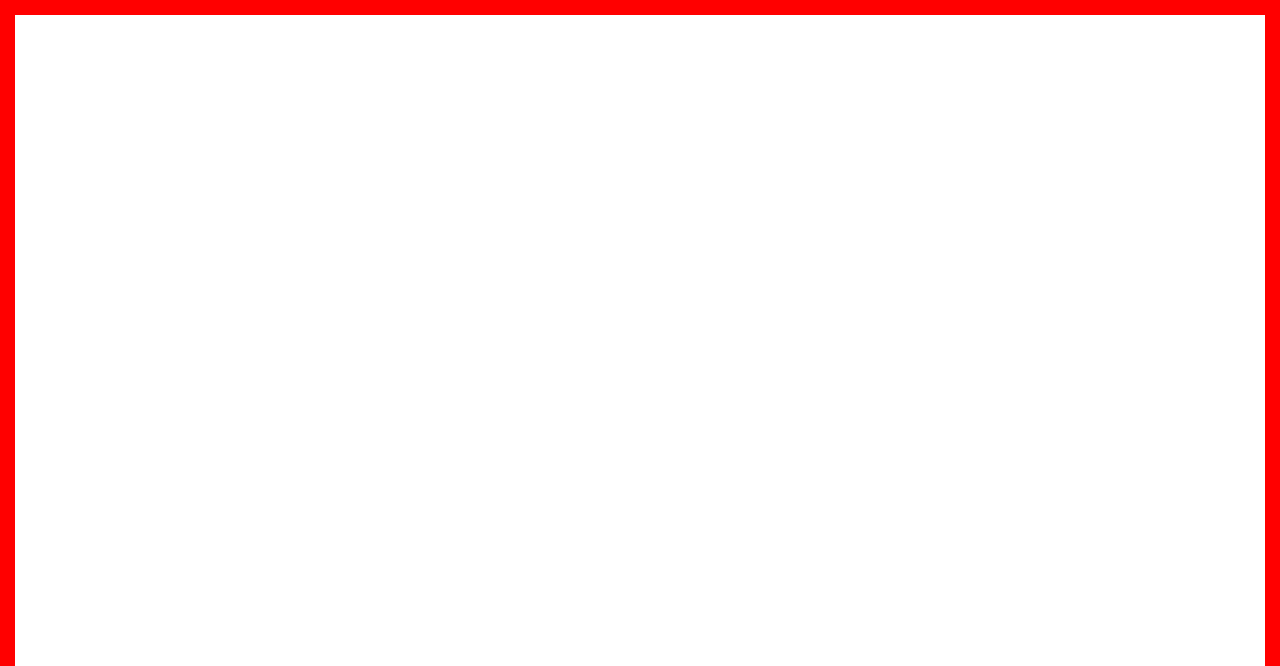
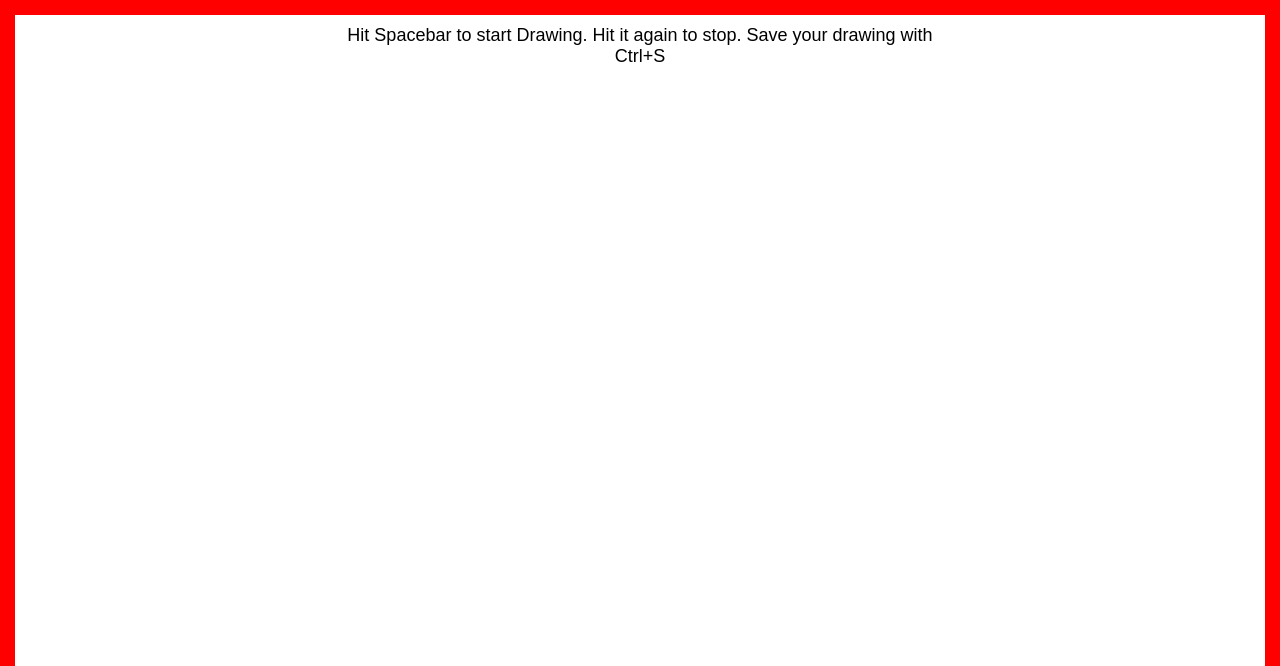
Before and after one commit to samanvari/Sam-Codes, a plain HTML site: page index.html in a window 1280 px wide. Shown: the top 666 px of the page. Drawn offline with Linux system fonts and the light colour scheme.

Commit message:
Update index.html

```diff
--- a/index.html
+++ b/index.html
@@ -28,9 +28,20 @@
             color: black;
             z-index: 10;
         }
+        #instructions {
+            position: absolute;
+            top: 10px;
+            left: 50%;
+            transform: translateX(-50%);
+            font-size: 18px;
+            text-align: center;
+            color: black;
+            z-index: 10;
+        }
     </style>
 </head>
 <body>
+    <div id="instructions">Hit Spacebar to start Drawing. Hit it again to stop. Save your drawing with Ctrl+S</div>
     <div id="title">CSULB</div>
     <canvas id="canvas"></canvas>
     <div id="coords" class="coords"></div>
@@ -40,6 +51,7 @@
         const ctx = canvas.getContext('2d');
         const coordsDiv = document.getElementById('coords');
         const titleDiv = document.getElementById('title');
+        const instructionsDiv = document.getElementById('instructions');
 
         let drawing = false;
         let prevX = null;
@@ -58,7 +70,7 @@
             canvas.width = window.innerWidth - borderThickness * 2;
             canvas.height = window.innerHeight - borderThickness * 2;
             canvas.style.left = `${borderThickness}px`;
-            canvas.style.top = `${borderThickness}px`;
+            canvas.style.top = `${borderThickness + 40}px`;  // Adjust for the title and instructions height
         }
 
         function updateTitlePosition() {
```
